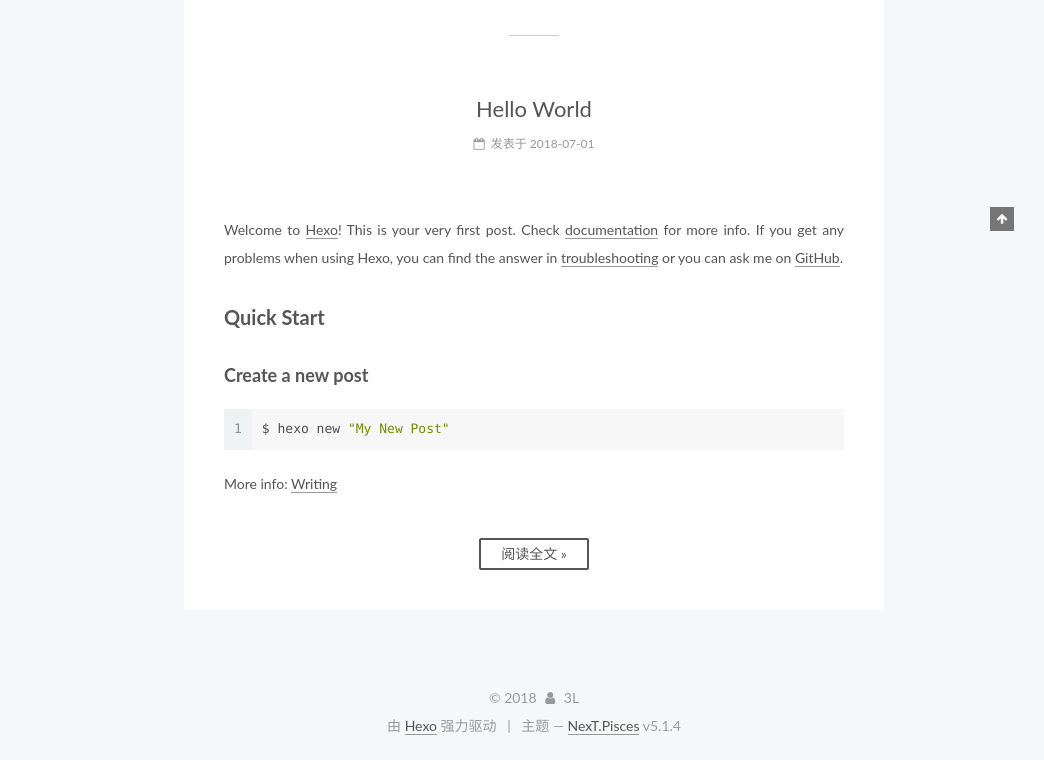
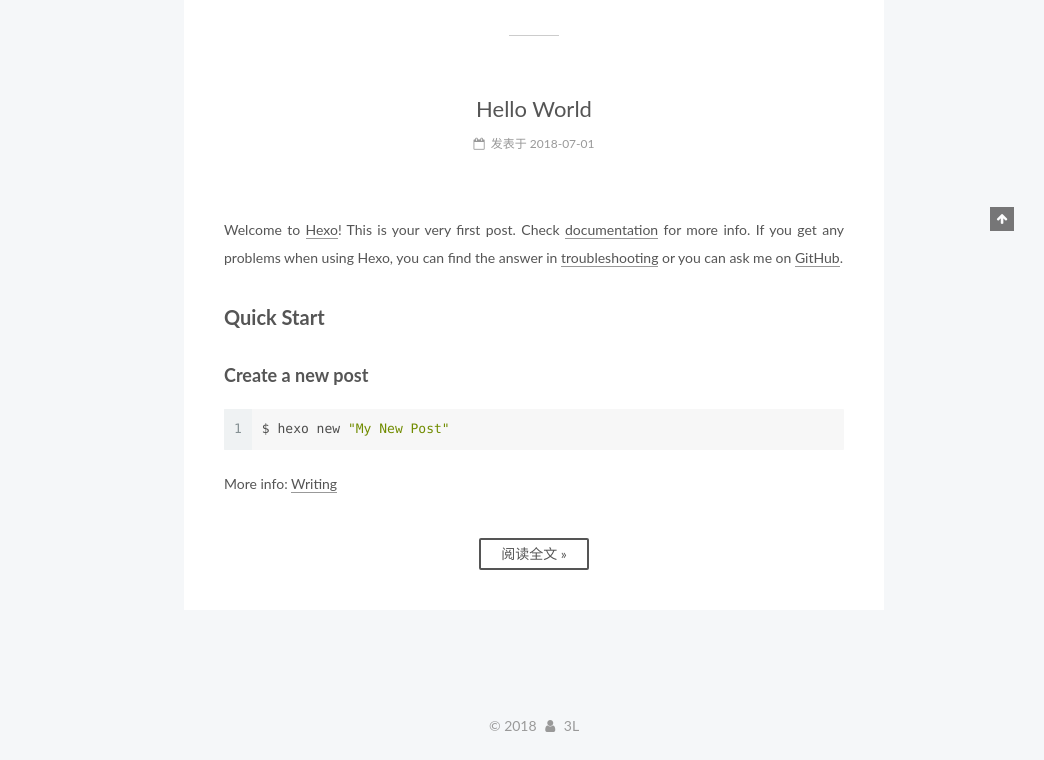
Before and after one commit to 411forget/3L, a plain HTML site: page index.html in a window 1280 px wide. Shown: the part 669-1429 px from the top of the page, without its empty margins (236-1280 px from the left). Drawn offline with Linux system fonts and the light colour scheme.

Commit message:
Site updated: 2018-07-03 22:10:50

```diff
--- a/index.html
+++ b/index.html
@@ -630,15 +630,15 @@
 </div>
 
 
-  <div class="powered-by">由 <a class="theme-link" target="_blank" href="https://hexo.io">Hexo</a> 强力驱动</div>
+  <!-- <div class="powered-by">由 <a class="theme-link" target="_blank" href="https://hexo.io">Hexo</a> 强力驱动</div> -->
 
 
 
-  <span class="post-meta-divider">|</span>
+  <!-- <span class="post-meta-divider">|</span> -->
 
 
 
-  <div class="theme-info">主题 &mdash; <a class="theme-link" target="_blank" href="https://github.com/iissnan/hexo-theme-next">NexT.Pisces</a> v5.1.4</div>
+  <!-- <div class="theme-info">主题 &mdash; <a class="theme-link" target="_blank" href="https://github.com/iissnan/hexo-theme-next">NexT.Pisces</a> v5.1.4</div> -->
 
 
 
```
